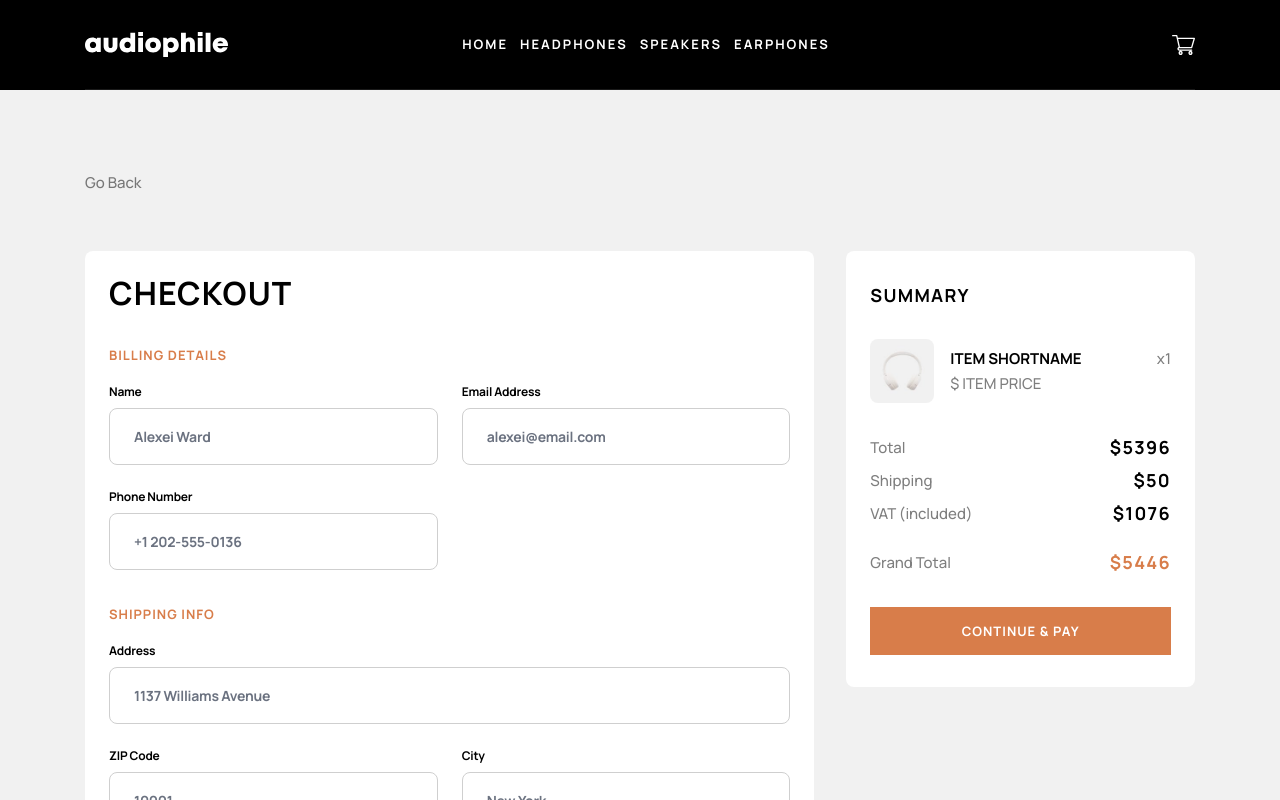
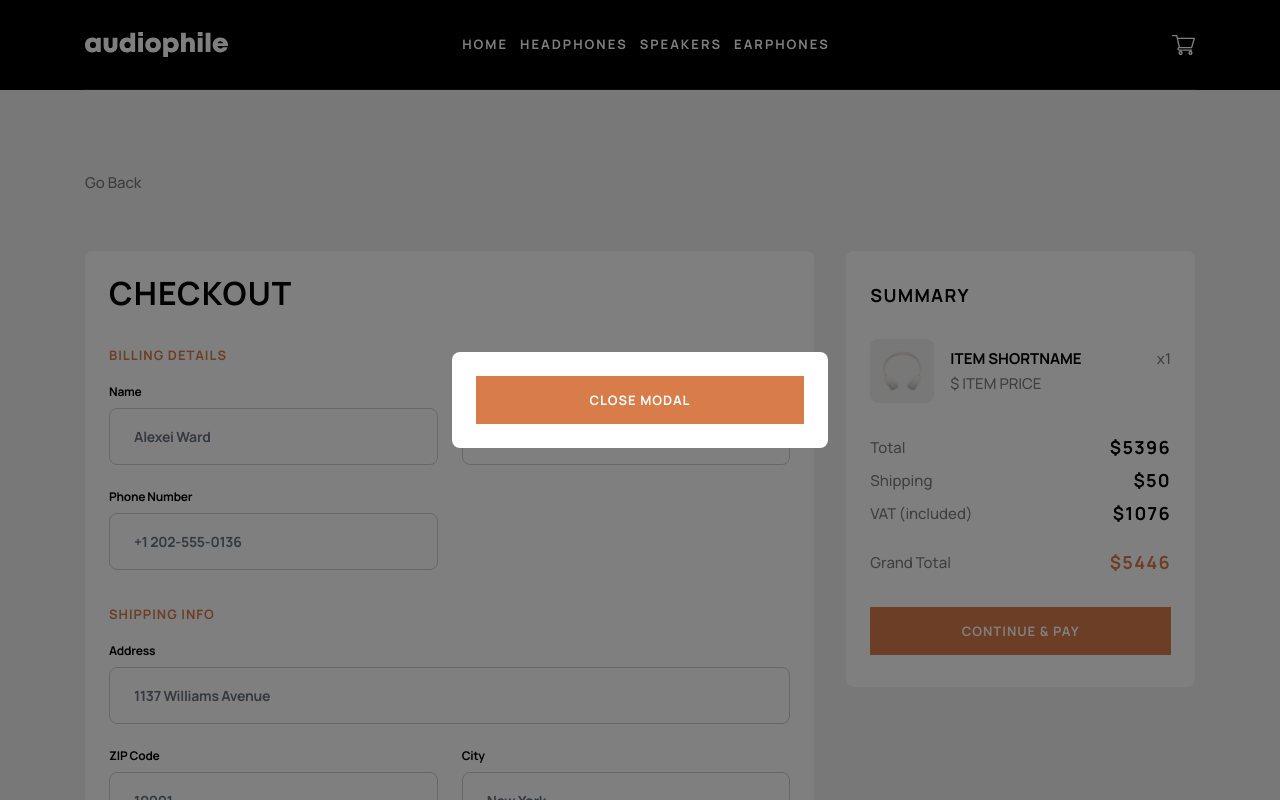
Before and after one commit to scottmotion/audiophile-ecommerce, a React (Vite) app: page /audiophile-ecommerce/checkout in a window 1280 px wide. Both pictures are taken after a click on the button "CONTINUE & PAY". Shown: the top 800 px of the page. Built offline with nearby package versions, Linux system fonts and the light colour scheme.

Commit message:
confirmation modal init

```diff
--- /dev/null
+++ b/src/components/ConfirmationModal.tsx
@@ -0,0 +1,28 @@
+type ConfirmationModalProps = {
+  setShowConfirmation: React.Dispatch<React.SetStateAction<boolean>>;
+};
+
+export default function ConfirmationModal({
+  setShowConfirmation,
+}: ConfirmationModalProps) {
+  return (
+    <>
+      <div
+        id="confirmationBackdrop"
+        className="fixed left-1/2 top-1/2 h-screen w-screen -translate-x-1/2 -translate-y-1/2 bg-black opacity-50"
+        onClick={() => setShowConfirmation(false)}
+      ></div>
+      <div
+        id="confirmation"
+        className="absolute left-1/2 top-1/2 z-40 flex max-h-[calc(100vh-8rem)] w-full max-w-[calc(100vw-3rem)] -translate-x-1/2 -translate-y-1/2 flex-col justify-start gap-3 overflow-y-auto rounded-lg bg-white p-6 md:max-w-[23.5rem]"
+      >
+        <button
+          className="btn btn-1"
+          onClick={() => setShowConfirmation(false)}
+        >
+          Close Modal
+        </button>
+      </div>
+    </>
+  );
+}
--- a/src/pages/Checkout.tsx
+++ b/src/pages/Checkout.tsx
@@ -2,7 +2,12 @@ import { useState } from "react";
 
 import { Link } from "react-router-dom";
 
+import ConfirmationModal from "../components/ConfirmationModal";
+
 export default function Checkout() {
+  const [showConfirmation, setShowConfirmation] = useState(false);
+  const confirmationVisibility = showConfirmation ? "visible" : "invisible";
+
   const [formData, setFormData] = useState({
     name: "",
     email: "",
@@ -235,11 +240,19 @@ export default function Checkout() {
                   </p>
                 </div>
               </div>
-              <button className="btn btn-1 w-full">Continue & Pay</button>
+              <button
+                className="btn btn-1 w-full"
+                onClick={() => setShowConfirmation(true)}
+              >
+                Continue & Pay
+              </button>
             </div>
           </section>
         </div>
       </main>
+      <div className={`${confirmationVisibility} z-50 w-full`}>
+        <ConfirmationModal setShowConfirmation={setShowConfirmation} />
+      </div>
     </>
   );
 }
```
